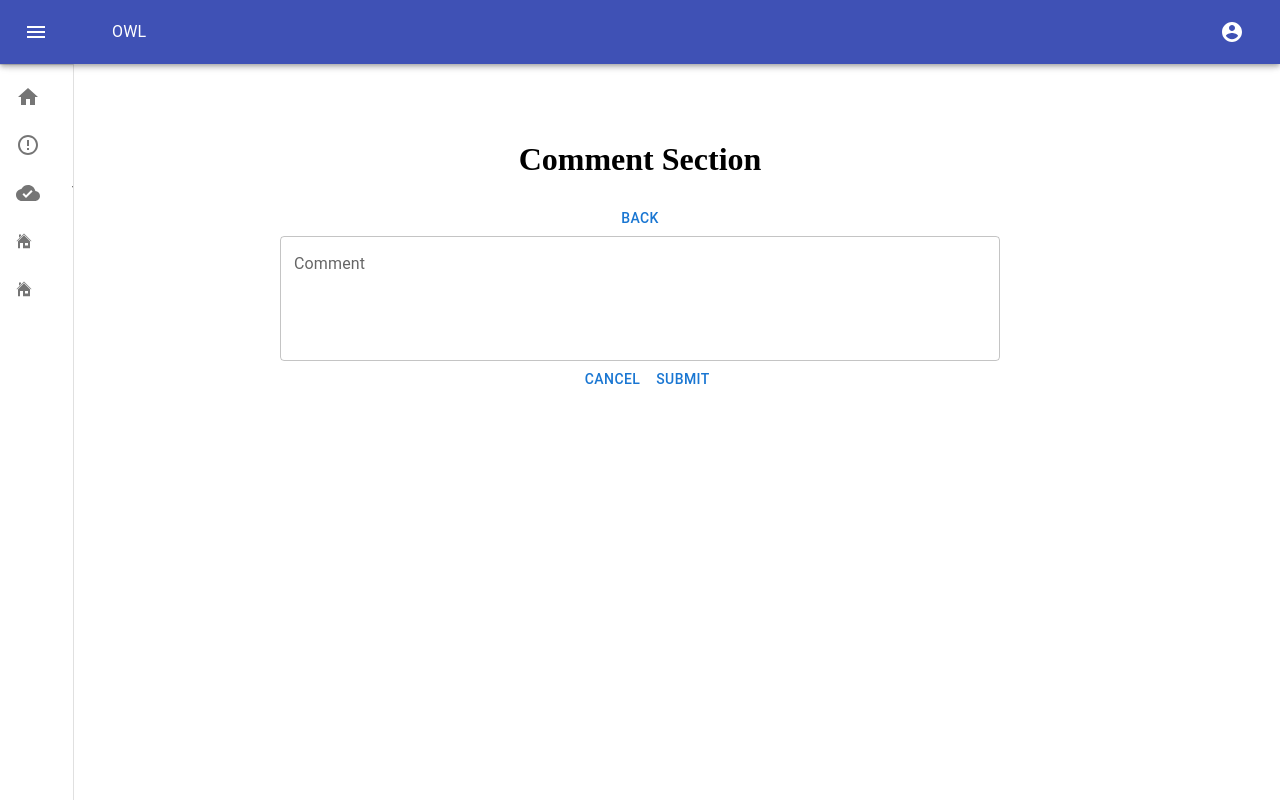
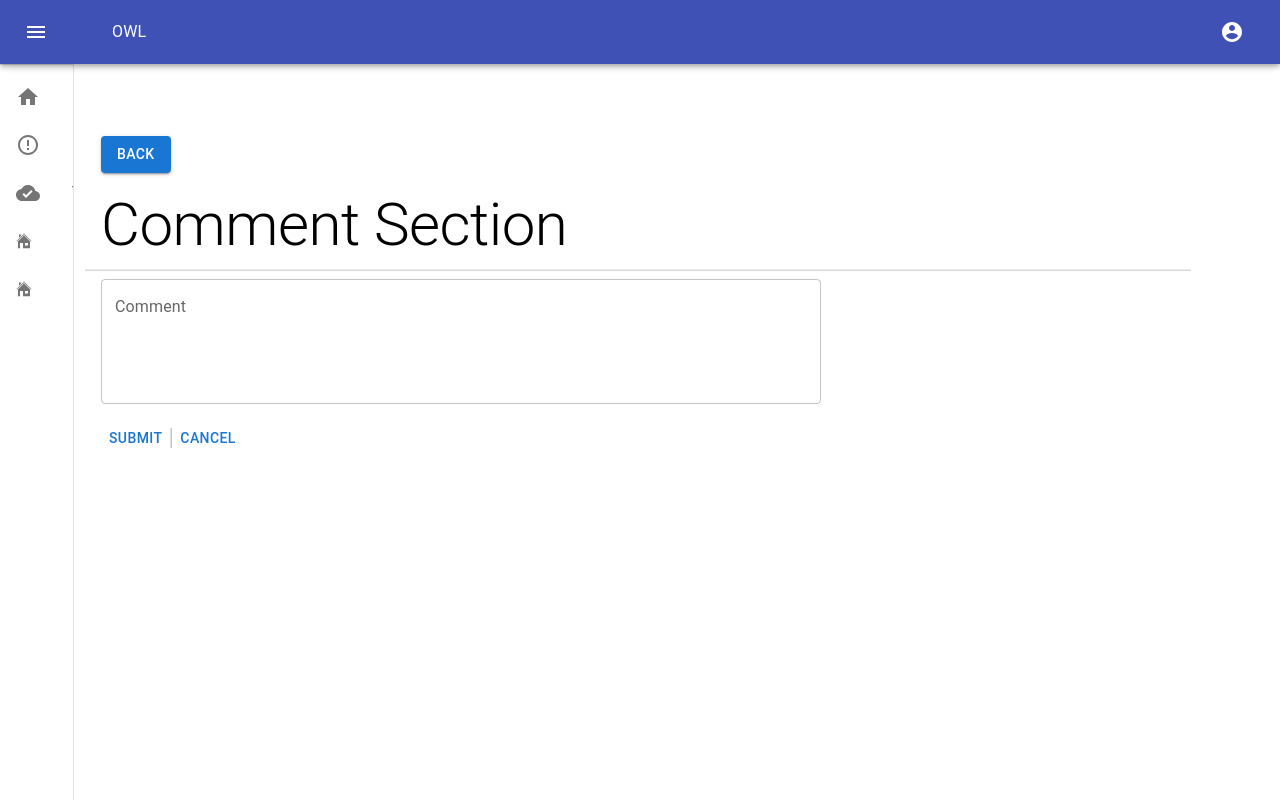
Before and after one commit to meteisik/Mete-3352-Repo, a React (Create React App) app: page /Pg3 in a window 1280 px wide. Shown: the top 800 px of the page. Built offline with nearby package versions, Linux system fonts and the light colour scheme; the HTML template or start-up script is replaced by a standard one.

Commit message:
Changed to MUI instead of CSS

```diff
--- a/src/Pages/Pg3.css
+++ /dev/null
@@ -1,12 +0,0 @@
-.comment-box {
-    align-self: center;
-}
-
-.buttons {
-    display: flex;
-    border-radius: 20px;
-    margin-top: 32px;
-    margin: auto;
-    width: 10%;
-    justify-content: space-between;
-}
--- a/src/Pages/Pg3.js
+++ b/src/Pages/Pg3.js
@@ -1,42 +1,48 @@
 import React, { Component } from "react";
 import TextField from '@mui/material/TextField';
-import { Button } from "@mui/material";
-import './Pg3.css';
+import { Button, Grid, ListItem, Container, List, Divider, Box, Typography } from '@mui/material';
 class Pg3 extends Component {
 
     render() {
         return (
-            <div className='comment-section'>
-                <h1>
-                    Comment Section
-                </h1>
-                <div className='back-button'>
-                    <Button className='back' href='/Pg2'>
-                        Back
-                    </Button>
-                </div>
-                <div className='all-comments'>
-                    {/* All past comments updated through DB */}
-                </div>
-                <div className='comment-box'>
+            <Box>
+                <Grid container spacing={1}>
+                    <Grid item xs={0.5} >
+                        <Box sx={{ bgcolor: '#bbdefb', height: '100vh' }} />
+                    </Grid>
+                    <Grid item xs={11}>
+                        <Container >
+                            <List>
+                                <ListItem >
+                                    <Button align='right' variant='contained'>Back</Button>
+                                </ListItem>
+                                <ListItem>
+                                    <Typography variant='h2'>Comment Section</Typography>
+                                </ListItem>
+                                <Divider light />
+                                <ListItem>
                                     <TextField
-                        id="outlined-multiline-static"
-                        label="Comment"
+                                        id='outlined-multiline-static'
+                                        label='Comment'
                                         multiline
                                         rows={4}
                                         style= {{ width: 720 }}
                                         defaultValue=""
                                     />
-                </div>
-                <div className='buttons'>
-                    <div className='cancel'>
+                                </ListItem>
+                                <ListItem>
+                                    <Button>Submit</Button>
+                                    <Divider orientation='vertical' variant='middle' flexItem />
                                     <Button>Cancel</Button>
-                    </div>
-                    <div className='submit'>
-                        <Button>Submit</Button>
-                    </div>
-                </div>
-            </div>
+                                </ListItem>
+                            </List>
+                        </Container>
+                    </Grid>
+                    <Grid item xs={1}>
+                        <Box sx={{ bgcolor: '#ff9800', height: '100vh' }} />
+                    </Grid>
+                </Grid>
+            </Box>
         )
     }
 }
```
Lines whose indentation alone changed are shown as unchanged.
